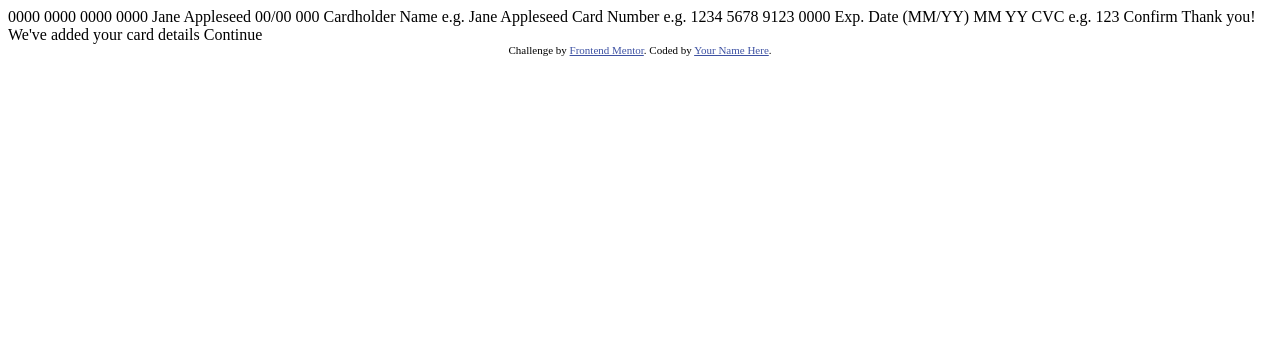
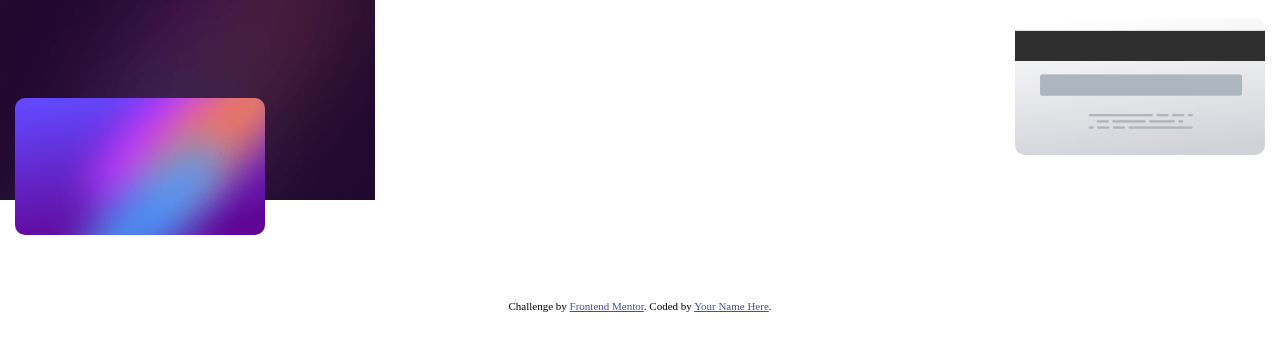
Before and after one commit to o-dev-Samuel/interactive_card, a plain HTML site: page index.html in a window 1280 px wide. Drawn offline with Linux system fonts and the light colour scheme.

Commit message:
Iniciei com HTML e CSS

```diff
--- a/css/index.css
+++ b/css/index.css
@@ -0,0 +1,43 @@
+* {
+    margin: 0;
+    padding: 0;
+    box-sizing: border-box;
+}
+
+#containercard {
+    background-image: url('../img/main-mobile.png');
+    background-repeat: no-repeat;
+    height: 200px;
+    position: relative;
+}
+
+.card {
+    position: absolute;
+    width: 250px;
+    height: 137px;
+    background-color: aqua;
+    border-radius: 10px;
+}
+
+#cardback {
+    right: 15px;
+    bottom: 45px;
+    background-image: url('../img/card-back1.png');
+}
+
+#cardfront {
+    left: 15px;
+    bottom: -35px;
+    background-image: url('../img/card-front1.png');
+    z-index: 1;
+}
+
+.attribution {
+    font-size: 11px;
+    text-align: center;
+    margin-top: 100px;
+}
+
+.attribution a {
+    color: hsl(228, 45%, 44%);
+}
--- a/index.html
+++ b/index.html
@@ -1,51 +1,35 @@
 <!DOCTYPE html>
-<html lang="en">
+<html lang="pt-br">
+
 <head>
   <meta charset="UTF-8">
-  <meta name="viewport" content="width=device-width, initial-scale=1.0"> <!-- displays site properly based on user's device -->
+  <meta name="viewport" content="width=device-width, initial-scale=1.0">
+  <link rel="icon" type="image/png" sizes="32x32" href="./img/favicon-32x32.png">
+  <title>Interactive card</title>
+  <link rel="stylesheet" href="./css/index.css">
+  <script src="./js/index.js"></script>
 
-  <link rel="icon" type="image/png" sizes="32x32" href="./images/favicon-32x32.png">
+</head>
 
-  <title>Frontend Mentor | Interactive card details form</title>
-
-  <!-- Feel free to remove these styles or customise in your own stylesheet 👍 -->
-  <style>
-    .attribution { font-size: 11px; text-align: center; }
-    .attribution a { color: hsl(228, 45%, 44%); }
-  </style>
-</head>
 <body>
 
-  0000 0000 0000 0000
-  Jane Appleseed
-  00/00
+  <div id="containercard">
 
-  000
+    <div class="card" id="cardfront">
 
-  Cardholder Name
-  e.g. Jane Appleseed
+    </div>
 
-  Card Number
-  e.g. 1234 5678 9123 0000
+    <div class="card" id="cardback">
 
-  Exp. Date (MM/YY)
-  MM
-  YY
+    </div>
 
-  CVC
-  e.g. 123
+  </div>
 
-  Confirm
-
-  <!-- Completed state start -->
-
-  Thank you!
-  We've added your card details
-  Continue
 
   <div class="attribution">
     Challenge by <a href="https://www.frontendmentor.io?ref=challenge" target="_blank">Frontend Mentor</a>.
     Coded by <a href="#">Your Name Here</a>.
   </div>
 </body>
+
 </html>
```
Also changed, not shown: img/card-back.png (deleted), img/card-back1.png (added), img/card-front.png (deleted), img/card-front1.png (added).
